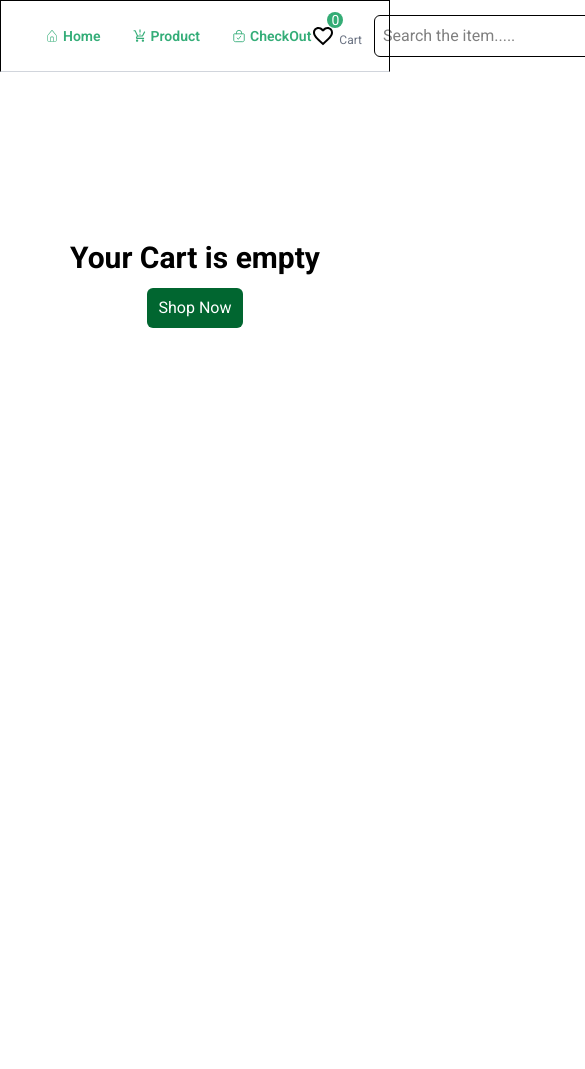
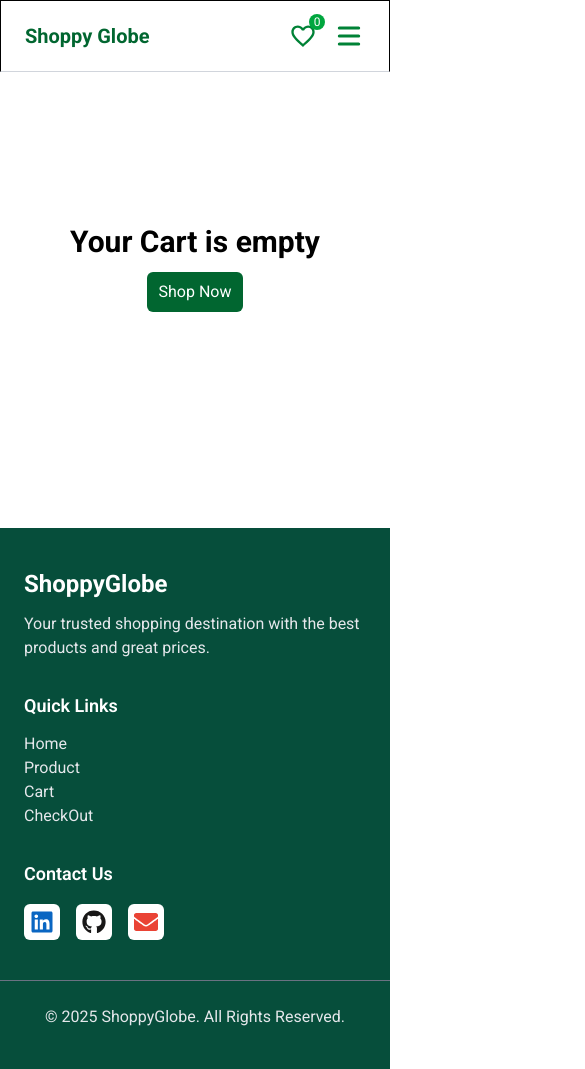
Before and after one commit to susangeeta/shoppy-globe, a React (Vite) app: page /cart in a window 390 px wide. Shown: the top 1069 px of the page, 585 px wide, since content can reach past the window. Before the commit the page ends 844 px from the top, so only its background shows below. Built offline with nearby package versions, Linux system fonts and the light colour scheme.

Commit message:
responsiveness done

```diff
--- a/src/App.jsx
+++ b/src/App.jsx
@@ -2,6 +2,7 @@ import { Toaster } from "react-hot-toast";
 import { Provider } from "react-redux";
 import { Outlet } from "react-router-dom";
 import "./App.css";
+import Footer from "./components/Footer";
 import Header from "./components/Header";
 import { store } from "./redux/Store";
 
@@ -11,6 +12,7 @@ function App() {
       <Header />
       <Outlet />
       <Toaster position="top-center" />
+      <Footer />
     </Provider>
   );
 }
--- a/src/components/Cart.jsx
+++ b/src/components/Cart.jsx
@@ -1,7 +1,7 @@
+import { useDispatch, useSelector } from "react-redux";
+import { Link } from "react-router-dom";
+import { emptyCart } from "../redux/cartSlice";
 import CartItem from "./CartItem";
-import { useSelector, useDispatch } from "react-redux";
-import { emptyCart } from "../redux/cartSlice";
-import { Link } from "react-router-dom";
 const Cart = () => {
   const cart = useSelector((state) => state.cart);
   const dispatch = useDispatch();
@@ -11,7 +11,7 @@ const Cart = () => {
   };
 
   return (
-    <div className="main-container py-12">
+    <div className="main-container py-8 md:py-12">
       {cart.length === 0 ? (
         <div className="flex justify-center flex-col h-82 gap-3 items-center">
           <h1 className="text-black font-bold text-3xl ">
@@ -26,13 +26,13 @@ const Cart = () => {
           </Link>
         </div>
       ) : (
-        <section className="flex w-full gap-17">
-          <div className="w-[70%]">
+        <section className="flex md:flex-row flex-col w-full gap-17">
+          <div className=" w-full md:w-[70%]">
             {cart.map((item) => (
               <CartItem key={item.id} item={item} />
             ))}
           </div>
-          <div className="w-[30%] h-fit py-4  bg-white shadow-[0_8px_30px_rgb(0,0,0,0.12)] ">
+          <div className="w-full md:w-[30%] h-fit py-4  bg-white shadow-[0_8px_30px_rgb(0,0,0,0.12)] ">
             <h1 className="uppercase text-gray-400 font-semibold border-b border-b-gray-300 px-4 py-2">
               Price details
             </h1>
--- /dev/null
+++ b/src/components/Footer.jsx
@@ -0,0 +1,85 @@
+import { FaEnvelope, FaGithub, FaLinkedin } from "react-icons/fa";
+import { Link } from "react-router-dom";
+
+const Footer = () => {
+  return (
+    <footer className="bg-[#064E3B] text-white py-10 mt-16">
+      <div className="max-w-6xl mx-auto px-6 grid grid-cols-1 md:grid-cols-3 gap-8">
+        {/* Logo + Description */}
+        <div>
+          <h2 className="text-2xl font-bold mb-3">ShoppyGlobe</h2>
+          <p className="text-gray-200">
+            Your trusted shopping destination with the best products and great
+            prices.
+          </p>
+        </div>
+
+        {/* Quick Links */}
+        <div>
+          <h3 className="font-semibold text-lg mb-3  md:text-center">
+            Quick Links
+          </h3>
+          <ul className="flex  md:items-center  md:justify-center flex-col text-gray-200 cursor-pointer">
+            <Link to="/">
+              <li>Home</li>
+            </Link>
+            <Link to="/product">
+              <li>Product</li>
+            </Link>
+            <Link to="/cart">
+              <li>Cart</li>
+            </Link>{" "}
+            <Link to="/checkout">
+              <li>CheckOut</li>
+            </Link>
+          </ul>
+        </div>
+
+        {/* Contact Section */}
+        <div>
+          <h3 className="font-semibold text-lg mb-3">Contact Us</h3>
+
+          <div className="flex items-center gap-4 mt-4">
+            <div className="bg-white rounded-md h-9 w-9 flex items-center justify-center">
+              {" "}
+              <a
+                href="linkedin.com/in/susangeeta-swain"
+                target="_blank"
+                className="text-[#0A66C2] text-2xl"
+              >
+                <FaLinkedin />
+              </a>
+            </div>
+
+            <div className="bg-white rounded-md h-9 w-9 flex items-center justify-center">
+              {" "}
+              <a
+                href="https://github.com/susangeeta "
+                target="_blank"
+                className="text-[#181717] text-2xl"
+              >
+                <FaGithub />
+              </a>
+            </div>
+
+            <div className="bg-white rounded-md h-9 w-9 flex items-center justify-center">
+              {" "}
+              <a
+                href="sangeetaswainlucky@gmail.com"
+                className="text-[#EA4335] text-2xl"
+              >
+                <FaEnvelope />
+              </a>
+            </div>
+          </div>
+        </div>
+      </div>
+
+      {/* Bottom Bar */}
+      <div className="text-center mt-10 pt-6 border-t border-gray-500 text-gray-200">
+        © 2025 ShoppyGlobe. All Rights Reserved.
+      </div>
+    </footer>
+  );
+};
+export default Footer;
--- a/src/components/Header.jsx
+++ b/src/components/Header.jsx
@@ -1,4 +1,6 @@
+import { useState } from "react";
 import { CiHome } from "react-icons/ci";
+import { HiMenu, HiX } from "react-icons/hi";
 import { IoBagCheckOutline } from "react-icons/io5";
 import {
   MdFavoriteBorder,
@@ -6,21 +8,62 @@ import {
 } from "react-icons/md";
 import { useSelector } from "react-redux";
 import { Link } from "react-router-dom";
-import { logo1 } from "../assets";
 
 const Header = () => {
   const cartItems = useSelector((state) => state.cart || []);
-  console.log(cartItems);
+  const [openMenu, setOpenMenu] = useState(false);
   return (
     <div className=" main- border border-b-gray-300 h-18 main-container  flex justify-between w-full">
-      <section className="flex gap-5 items-center h-full">
       <div className="flex items-center gap-2">
-          <img
-            src={logo1}
-            className="h-44 cursor-pointer w-44 object-contain"
-          />
+        <h1 className="text-green-800 text-xl font-bold">Shoppy Globe</h1>
       </div>
-        <div className="flex gap-8 cursor-pointer font-semibold text-sm">
+
+      <div className="flex md:hidden items-center gap-4">
+        <Link to={"/cart"}>
+          <div className="relative">
+            <div className="absolute -top-2 -right-2 bg-green-600 text-white text-xs rounded-full h-4 w-4 flex items-center justify-center">
+              {cartItems.length}
+            </div>
+            <MdFavoriteBorder className="h-7 w-7 text-green-700" />
+          </div>
+        </Link>
+
+        <button
+          onClick={() => setOpenMenu(!openMenu)}
+          className="text-green-700"
+        >
+          {openMenu ? (
+            <HiX className="h-8 w-8" />
+          ) : (
+            <HiMenu className="h-8 w-8" />
+          )}
+        </button>
+      </div>
+      {openMenu && (
+        <div className="absolute top-12 right-0 bg-white shadow-lg  w-full p-3 z-50">
+          <ul className="flex flex-col gap-3 md:gap-4 px-3 font-medium">
+            <Link to={"/"}>
+              <li className="flex items-center gap-2 text-green-700">
+                <CiHome /> Home
+              </li>
+            </Link>
+
+            <Link to={"/product"}>
+              <li className="flex items-center gap-2 text-green-700">
+                <MdOutlineProductionQuantityLimits /> Product
+              </li>
+            </Link>
+
+            <Link to={"/checkout"}>
+              <li className="flex items-center gap-2 text-green-700">
+                <IoBagCheckOutline /> Checkout
+              </li>
+            </Link>
+          </ul>
+        </div>
+      )}
+
+      <div className=" hidden md:flex gap-5 items-center cursor-pointer font-semibold text-sm">
         <Link to={"/"}>
           {" "}
           <div className="flex gap-1 items-center">
@@ -43,9 +86,6 @@ const Header = () => {
             <h1 className="text-[#34ad78]">CheckOut</h1>
           </div>
         </Link>
-        </div>
-      </section>
-      <section className="flex gap-3 items-center justify-center">
         <Link to={`/cart`}>
           {" "}
           <div className="flex gap-1 items-center justify-center cursor-pointer">
@@ -58,13 +98,7 @@ const Header = () => {
             <h1 className="text-xs text-gray-500 pt-2 cursor-pointer">Cart</h1>
           </div>
         </Link>
-
-        <input
-          type="text"
-          className="border p-2 w-84 rounded-md focus:outline-none"
-          placeholder="Search the item....."
-        />
-      </section>
+      </div>
     </div>
   );
 };
--- a/src/components/ProductDetails.jsx
+++ b/src/components/ProductDetails.jsx
@@ -21,8 +21,8 @@ const ProductDetails = () => {
   }, [id]);
   if (!product) return <p>Loading…</p>;
   return (
-    <section className=" flex gap-10 justify-center items-center h-[80vh] px-8 py-10 rounded-lg w-full ">
-      <div className="flex relative  justify-center items-center w-[30%]  bg-white rounded-2xl shadow-lg border border-gray-100 p-4 ">
+    <section className=" flex md:flex-row flex-col gap-10 justify-center items-center md:h-[80vh] px-8 py-8 md:py-10 rounded-lg w-full ">
+      <div className="flex relative  justify-center items-center w-full  md:w-[30%]  bg-white rounded-2xl shadow-lg border border-gray-100 p-4 ">
         <img
           src={product.images}
           className="h-[300px] w-[300px] object-contain rounded-t-xl"
@@ -34,7 +34,7 @@ const ProductDetails = () => {
           Add Cart
         </button>
       </div>
-      <div className="w-[70%] flex items-start flex-col">
+      <div className="w-full md:w-[70%] flex items-start flex-col">
         {" "}
         <div className="flex gap-1  items-center justify-center bg-red-600 px-1 w-20 rounded-md py-1 text-xs text-white">
           <CiStar className="text-base" />
--- a/src/hooks/ProductApi.jsx
+++ b/src/hooks/ProductApi.jsx
@@ -2,16 +2,34 @@ import { useEffect, useState } from "react";
 
 const ProductApi = () => {
   const [allProducts, setAllproducts] = useState([]);
-
+  const [loading, setLoading] = useState(true);
+  const [categories, setCategories] = useState([]);
+  console.log(categories);
+  console.log(allProducts);
   useEffect(() => {
     const fetchData = async () => {
-      const res = await fetch("https://dummyjson.com/products");
-      const data = await res.json();
-      setAllproducts(data.products);
+      try {
+        setLoading(true);
+        const res = await fetch("https://dummyjson.com/products");
+        const data = await res.json();
+
+        //categories fetch
+        const categoryResponse = await fetch(
+          "https://dummyjson.com/products/categories"
+        );
+        const categoryData = await categoryResponse.json();
+        setCategories(categoryData);
+        setAllproducts(data.products);
+      } catch (error) {
+        console.log("Error fetching products:", error);
+      } finally {
+        setLoading(false);
+      }
     };
+
     fetchData();
   }, []);
-  return { allProducts };
+  return { allProducts, loading, categories };
 };
 
 export default ProductApi;
--- a/src/pages/Home.jsx
+++ b/src/pages/Home.jsx
@@ -15,7 +15,7 @@ const Home = () => {
         <div className="flex items-center justify-center py-12">
           <button
             onClick={() => navigate("/product")}
-            className="bg-blue-600 text-white px-6 py-2 cursor-pointer rounded-lg"
+            className="bg-green-800 text-white px-6 py-2 cursor-pointer rounded-lg"
           >
             View More
           </button>
```
Also changed, not shown: src/components/Hero.jsx (+10 -47 lines), src/components/ProductItem.jsx (+27 -8 lines), src/components/ProductList.jsx (+16 -3 lines), src/pages/Checkout.jsx (+5 -5 lines), src/pages/Product.jsx (+66 -6 lines), src/assets/item-1.jpg (added). Lines whose indentation alone changed are shown as unchanged.
